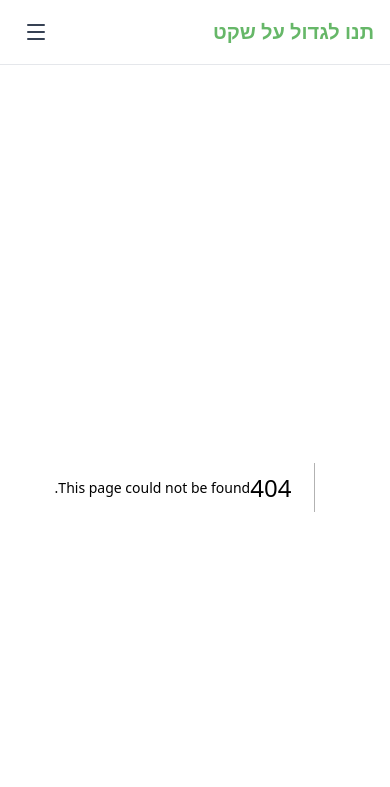
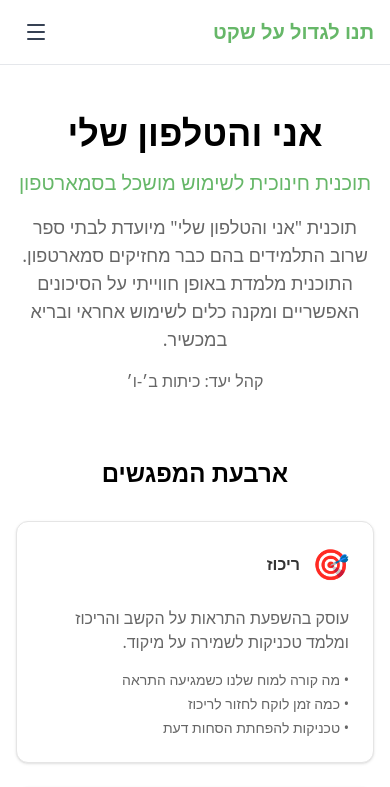
Before and after one commit to TnuLigdol/TnuLigdol, a Next.js app: page /me-and-my-phone in a window 390 px wide. Before the commit this address had no page. Shown: the top 787 px of the page. Built offline with nearby package versions, Linux system fonts and the light colour scheme.

Commit message:
feat: add phone guide page
Add "Me and My Phone" guide page with:
- Step-by-step phone setup instructions
- Organized by categories (basics, communication, apps)

```diff
--- /dev/null
+++ b/app/me-and-my-phone/page.tsx
@@ -0,0 +1,126 @@
+import type { Metadata } from "next";
+import Link from "next/link";
+import { Card, CardContent, CardHeader, CardTitle } from "@/components/ui/card";
+import { Button } from "@/components/ui/button";
+import { phoneGuide } from "@/content";
+import { StartupKitForm } from "@/components/forms/startup-kit-form";
+
+export const metadata: Metadata = {
+  title: "אני והטלפון שלי | תנו לגדול על שקט",
+  description: "תוכנית חינוכית לשימוש מושכל בסמארטפון לכיתות ב׳-ו׳",
+};
+
+export default function PhoneGuidePage() {
+  return (
+    <div className="py-12 md:py-20">
+      <div className="container mx-auto px-4">
+        {/* Header */}
+        <div className="text-center mb-16">
+          <h1 className="text-4xl md:text-5xl font-bold mb-4">
+            {phoneGuide.title}
+          </h1>
+          <p className="text-xl text-primary font-medium mb-4">
+            {phoneGuide.subtitle}
+          </p>
+          <p className="text-lg text-muted-foreground max-w-3xl mx-auto">
+            {phoneGuide.intro}
+          </p>
+          <p className="mt-4 text-muted-foreground">
+            קהל יעד: {phoneGuide.targetAudience}
+          </p>
+        </div>
+
+        {/* Sessions */}
+        <section className="mb-16">
+          <h2 className="text-2xl md:text-3xl font-bold text-center mb-8">
+            ארבעת המפגשים
+          </h2>
+          <div className="grid md:grid-cols-2 gap-6 max-w-5xl mx-auto">
+            {phoneGuide.sessions.map((session) => (
+              <Card key={session.id}>
+                <CardHeader>
+                  <CardTitle className="flex items-center gap-3">
+                    <span className="text-3xl" aria-hidden="true">{session.icon}</span>
+                    {session.title}
+                  </CardTitle>
+                </CardHeader>
+                <CardContent>
+                  <p className="text-muted-foreground mb-4">
+                    {session.description}
+                  </p>
+                  <ul className="space-y-1 text-sm text-muted-foreground">
+                    {session.topics.map((topic) => (
+                      <li key={topic}>• {topic}</li>
+                    ))}
+                  </ul>
+                </CardContent>
+              </Card>
+            ))}
+          </div>
+        </section>
+
+        {/* Grade 2 Adaptation */}
+        <section className="mb-16">
+          <Card className="max-w-3xl mx-auto bg-muted/50">
+            <CardHeader>
+              <CardTitle>{phoneGuide.grade2Adaptation.title}</CardTitle>
+            </CardHeader>
+            <CardContent>
+              <p className="text-muted-foreground">
+                {phoneGuide.grade2Adaptation.description}
+              </p>
+            </CardContent>
+          </Card>
+        </section>
+
+        {/* Materials */}
+        <section className="mb-16">
+          <h2 className="text-2xl md:text-3xl font-bold text-center mb-8">
+            חומרים להורדה
+          </h2>
+          <div className="grid md:grid-cols-3 gap-6 max-w-4xl mx-auto">
+            {phoneGuide.materials.map((material) => (
+              <Card key={material.title}>
+                <CardHeader>
+                  <CardTitle className="text-lg">{material.title}</CardTitle>
+                </CardHeader>
+                <CardContent>
+                  <p className="text-sm text-muted-foreground mb-4">
+                    {material.description}
+                  </p>
+                  <Button asChild variant="outline" size="sm">
+                    <Link href={material.downloadUrl}>הורדה</Link>
+                  </Button>
+                </CardContent>
+              </Card>
+            ))}
+          </div>
+        </section>
+
+        {/* Implementation */}
+        <section className="mb-16">
+          <Card className="max-w-3xl mx-auto">
+            <CardHeader>
+              <CardTitle>{phoneGuide.implementation.title}</CardTitle>
+            </CardHeader>
+            <CardContent>
+              <p className="text-muted-foreground mb-4">
+                {phoneGuide.implementation.description}
+              </p>
+              <ul className="space-y-2">
+                {phoneGuide.implementation.features.map((feature) => (
+                  <li key={feature} className="flex items-center gap-2">
+                    <span className="text-primary" aria-hidden="true">✓</span>
+                    {feature}
+                  </li>
+                ))}
+              </ul>
+            </CardContent>
+          </Card>
+        </section>
+      </div>
+
+      <StartupKitForm />
+    </div>
+  );
+}
--- a/content/phone-guide.ts
+++ b/content/phone-guide.ts
@@ -38,10 +38,7 @@ export interface PhoneGuide {
 export const phoneGuide: PhoneGuide = {
   title: "אני והטלפון שלי",
   subtitle: "תוכנית חינוכית לשימוש מושכל בסמארטפון",
-  intro: `
-    תוכנית "אני והטלפון שלי" מיועדת לבתי ספר שרוב התלמידים בהם כבר מחזיקים סמארטפון.
-    התוכנית מלמדת באופן חווייתי על הסיכונים האפשריים ומקנה כלים לשימוש אחראי ובריא במכשיר.
-  `,
+  intro: 'תוכנית "אני והטלפון שלי" מיועדת לבתי ספר שרוב התלמידים בהם כבר מחזיקים סמארטפון. התוכנית מלמדת באופן חווייתי על הסיכונים האפשריים ומקנה כלים לשימוש אחראי ובריא במכשיר.',
   targetAudience: "כיתות ב׳-ו׳",
   sessions: [
     {
```
